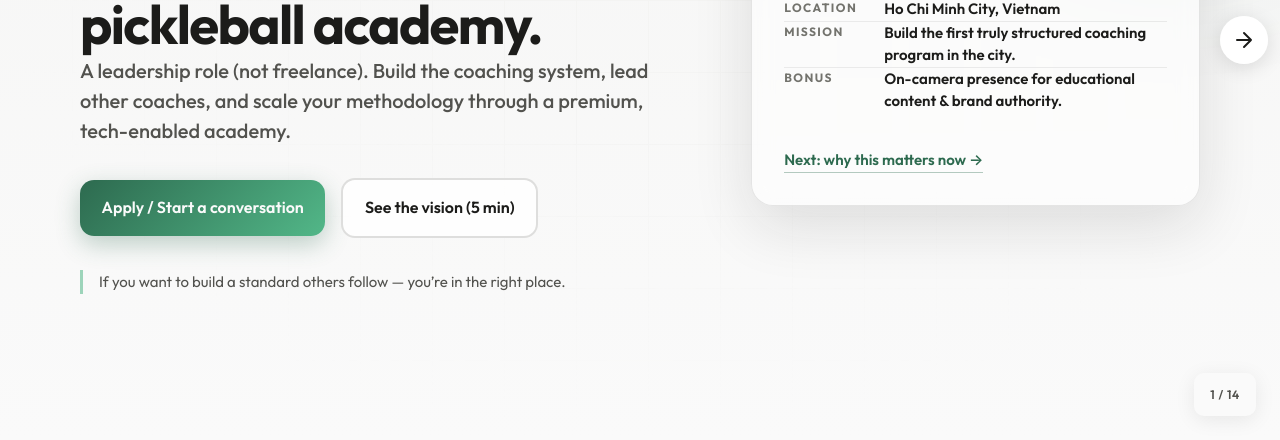
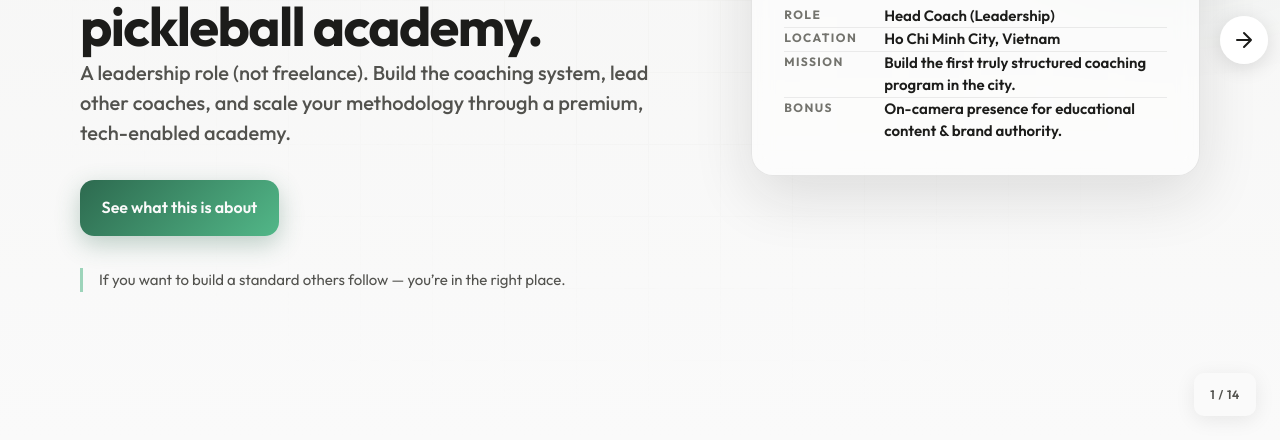
Before and after one commit to BienNg/pb-test-app-mobile-landing-page, a plain HTML site: page head-coach-pitch.html in a window 1280 px wide. Shown: the part 360-800 px from the top of the page. Drawn offline with Linux system fonts and the light colour scheme.

Commit message:
Update Head Coach pitch section: modify call-to-action button text and remove redundant snapshot link

```diff
--- a/head-coach-pitch.html
+++ b/head-coach-pitch.html
@@ -43,8 +43,7 @@
             <p class="hero-subheadline">A leadership role (not freelance). Build the coaching system, lead other coaches, and scale your methodology through a premium, tech-enabled academy.</p>
 
             <div class="recruit-hero-ctas" aria-label="Primary actions">
-              <a href="#apply" class="btn btn-primary deck-goto" data-goto="apply">Apply / Start a conversation</a>
-              <a href="#vision" class="btn btn-secondary deck-goto" data-goto="vision">See the vision (5 min)</a>
+              <a href="#vision" class="btn btn-primary deck-goto" data-goto="vision">See what this is about</a>
             </div>
 
             <p class="hero-fineprint">If you want to build a standard others follow — you’re in the right place.</p>
@@ -81,10 +80,6 @@
                   <dd>On-camera presence for educational content &amp; brand authority.</dd>
                 </div>
               </dl>
-
-              <p class="snapshot-next">
-                <a href="#vision" class="snapshot-next-link deck-goto" data-goto="vision">Next: why this matters now →</a>
-              </p>
             </div>
           </aside>
         </div>
```
